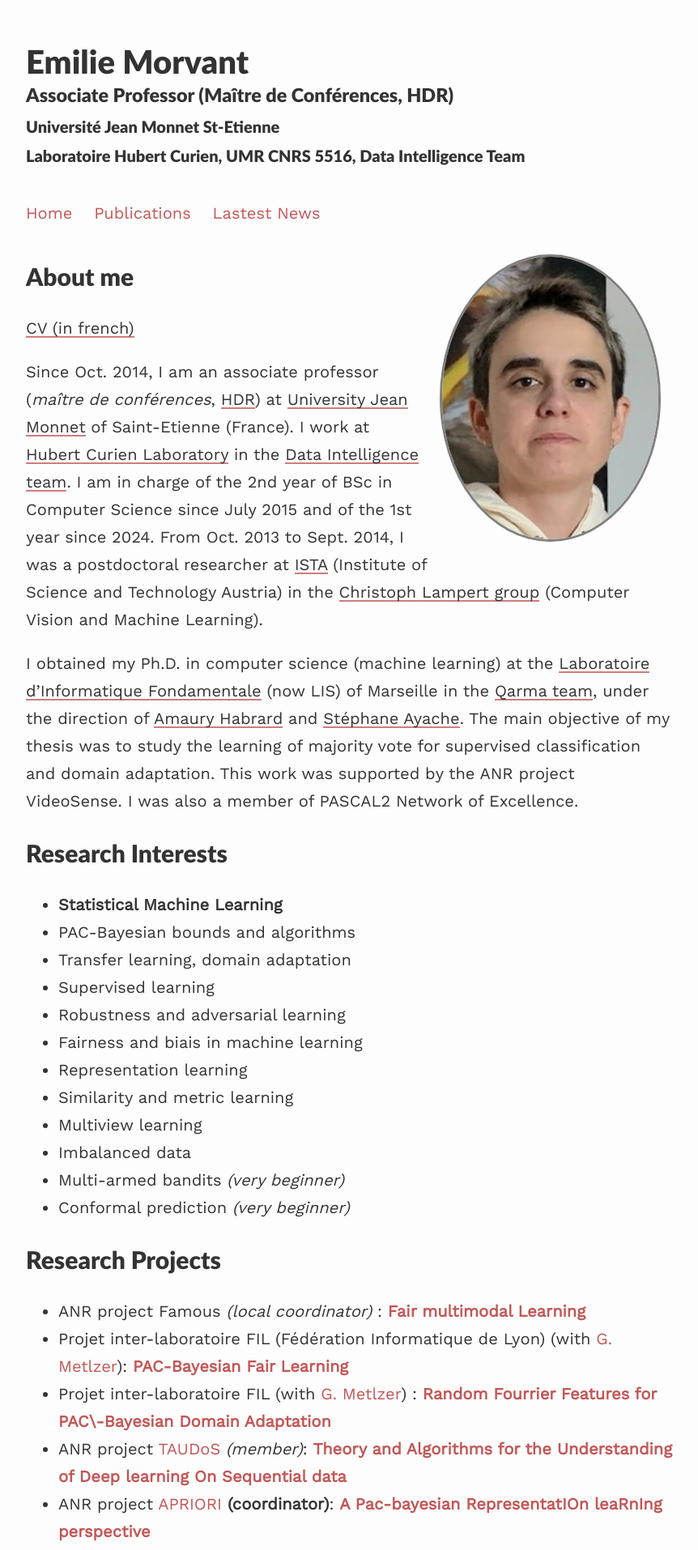
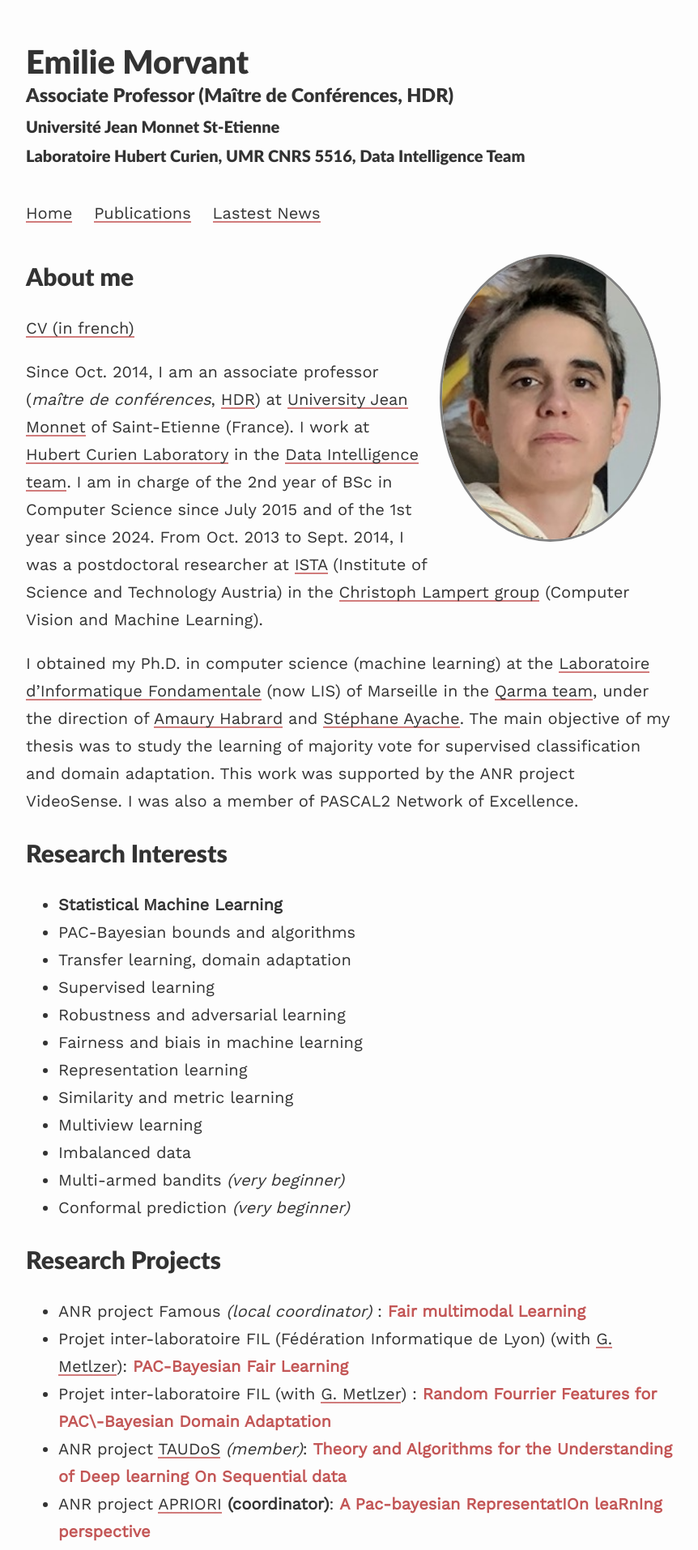
Before and after one commit to emorvant/emorvant.github.io, a Jekyll site: the page built from index.md, in a window 1280 px wide. Shown: the top 1914 px of the page at 81% size, without its empty margins (208-1070 px from the left). Built offline with Jekyll 4.4.1, drawn with Linux system fonts in a browser that asks for light colours.

Commit message:
style liens

```diff
--- a/assets/css/_sass/style.scss
+++ b/assets/css/_sass/style.scss
@@ -28,23 +28,7 @@ h1,h2,h3,h4,h5,h6 {
   text-transform: inherit;
 }
 
-
 a {
-  color: $brand-color;
-  text-decoration: none;
-  &:hover{
-    color: $text-color;
-
-    @media (prefers-color-scheme: dark) {
-      color: $text-color-dark;
-    }
-
-  }
-}
-
-
-
-p a {
   color: $text-color;
   text-decoration: none;
   background: -webkit-linear-gradient(transparent 90%, lighten($brand-color, 10%) 10%);
```
